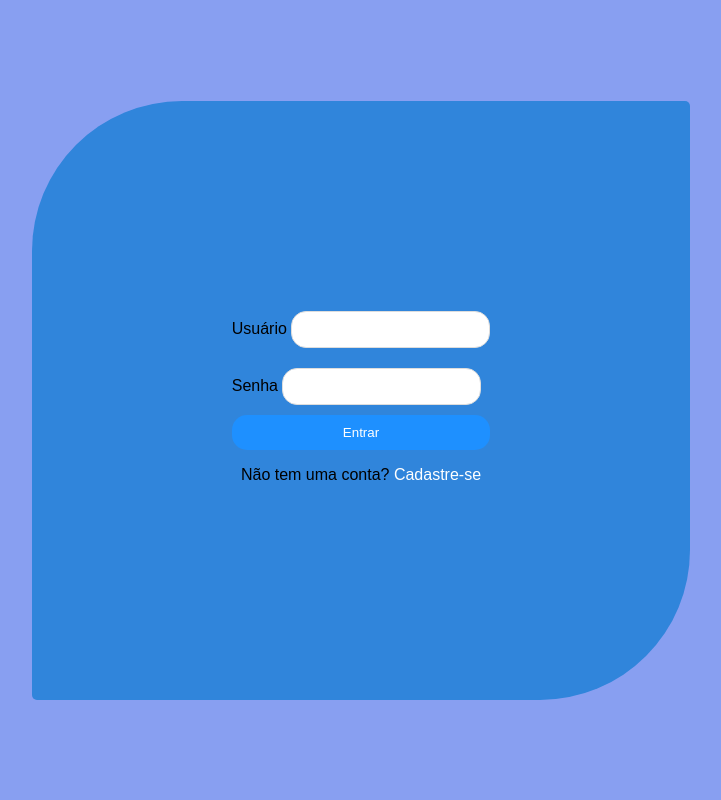
After one commit to FrancimarAlexandre/Project_YU-GI-OH_CARDS, a Django app: page /accounts/login/ in a window 1280 px wide. The commit adds this page. Shown: the whole page, without its empty margins (499-1220 px from the left). Run offline with Django 5.2, Linux system fonts and the light colour scheme.

Commit message:
sistema de login implementado

```diff
--- a/YUGIOH_Cards/YUGIOH_Cards/settings.py
+++ b/YUGIOH_Cards/YUGIOH_Cards/settings.py
@@ -110,3 +110,6 @@ STATIC_URL = 'static/'
 # https://docs.djangoproject.com/en/5.0/ref/settings/#default-auto-field
 
 DEFAULT_AUTO_FIELD = 'django.db.models.BigAutoField'
+
+LOGOUT_REDIRECT_URL = 'login'
+LOGIN_REDIRECT_URL = 'homepage'
--- a/YUGIOH_Cards/YUGIOH_Cards/urls.py
+++ b/YUGIOH_Cards/YUGIOH_Cards/urls.py
@@ -22,6 +22,8 @@ from django.conf import settings
 from django.conf.urls.static import static
 urlpatterns = [
     path('admin/', admin.site.urls),
+    path('accounts/',include('django.contrib.auth.urls')),
+    path('accounts/register/',views.register,name='registro'),
     path('',views.exibir_card,name = "homepage"),
     path('info_card/<int:id>/',views.info_card,name = "info_Cards"),
 
--- /dev/null
+++ b/YUGIOH_Cards/cards/static/login.css
@@ -0,0 +1,65 @@
+body {
+    font-family: Arial, sans-serif;
+    background-color: #889ff1;
+    margin: 0;
+    padding: 0;
+    display: flex;
+    justify-content: center;
+    align-items: center;
+    height: 100vh;
+}
+
+.login-container,
+.cadastro-container {
+    background-color: rgb(48, 133, 219);
+    padding: 200px;
+   border-radius: 150px 5px 150px 5px;
+    position: relative;
+    left: 220px;
+
+
+}
+
+form {
+    display: flex;
+    flex-direction: column;
+}
+
+input[type=email],
+input[type=password],
+input[type=text] {
+    padding: 10px;
+    margin: 10px 0;
+    border-radius: 15px;
+    border: 1px solid #ddd;
+}
+
+button {
+    padding: 10px;
+    background-color: dodgerblue;
+    color: white;
+    border: none;
+    border-radius: 15px;
+    cursor: pointer;
+}
+
+button:hover {
+    opacity: 0.8;
+}
+
+h2 {
+    text-align: center;
+}
+
+p {
+    text-align: center;
+}
+
+a {
+    color: rgb(255, 255, 255);
+    text-decoration: none;
+}
+
+a:hover {
+    text-decoration: underline;
+}
--- /dev/null
+++ b/YUGIOH_Cards/cards/templates/registration/login.html
@@ -0,0 +1,34 @@
+<!DOCTYPE html>
+<html lang="pt-br">
+
+<head>
+    <meta charset="UTF-8">
+    <meta name="viewport" content="width=device-width, initial-scale=1.0">
+    <title>Login</title>
+    {% load static %}
+
+    <link rel="stylesheet" href="{% static 'login.css' %}">
+</head>
+
+<body>
+    <div class="login-container">
+        <form method="post">
+            {% csrf_token %}
+            <div class="form-input">
+                <label for="username">Usuário</label>
+                <input type="text" id="username" name="username" required>
+            </div>
+            <div class="form-input">
+                <label for="password">Senha</label>
+                <input type="password" id="password" name="password" required>
+            </div>
+            <button type="submit">Entrar</button>
+            <p>Não tem uma conta? <a href="{% url 'registro' %}">Cadastre-se</a></p>
+            {% for k,v in form.errors.items %}
+            {{ v }}
+            {% endfor %}
+        </form>
+    </div>
+</body>
+
+</html>
```
Also changed, not shown: YUGIOH_Cards/cards/models.py (+8 -0 lines), YUGIOH_Cards/cards/static/home.css (+11 -0 lines), YUGIOH_Cards/cards/templates/base.html (+9 -0 lines), YUGIOH_Cards/cards/templates/registration/register.html (added, +43 -0 lines), YUGIOH_Cards/cards/views.py (+32 -1 lines), YUGIOH_Cards/cards/migrations/0001_initial.py (added), YUGIOH_Cards/db.sqlite3.
